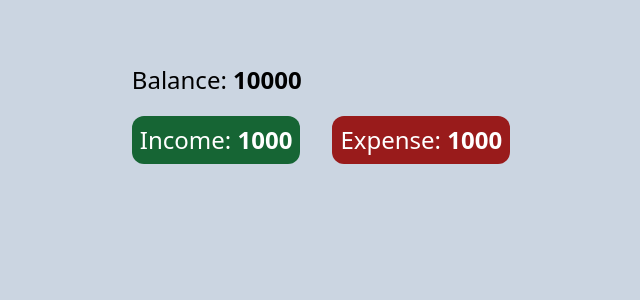
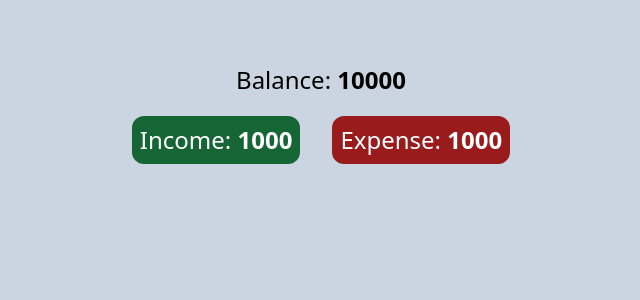
Before and after one commit to Syed-Muhammad-Hussnain-Raza/Expense-Tracker, a React (Create React App) app: page / in a window 1280 px wide. Shown: the top 300 px of the page, without its empty margins (319-959 px from the left). Built offline with nearby package versions, Linux system fonts and the light colour scheme.

Commit message:
App.js - Balance is added here successfully

```diff
--- a/src/App.js
+++ b/src/App.js
@@ -3,9 +3,9 @@ import Balance from "./components/Balance";
 
 function App() {
   return (
-    <div className="bg-slate-300 h-screen">
+    <center className="bg-slate-300 h-screen">
       <Balance />
-    </div>
+    </center>
   );
 }
 
```
